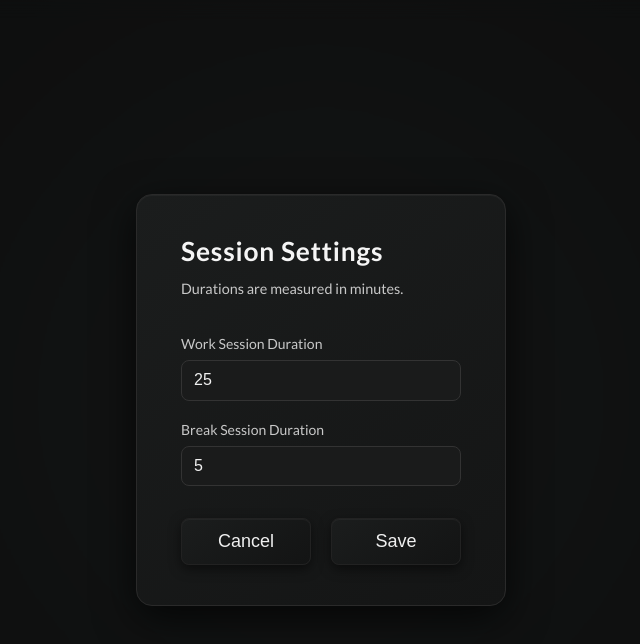
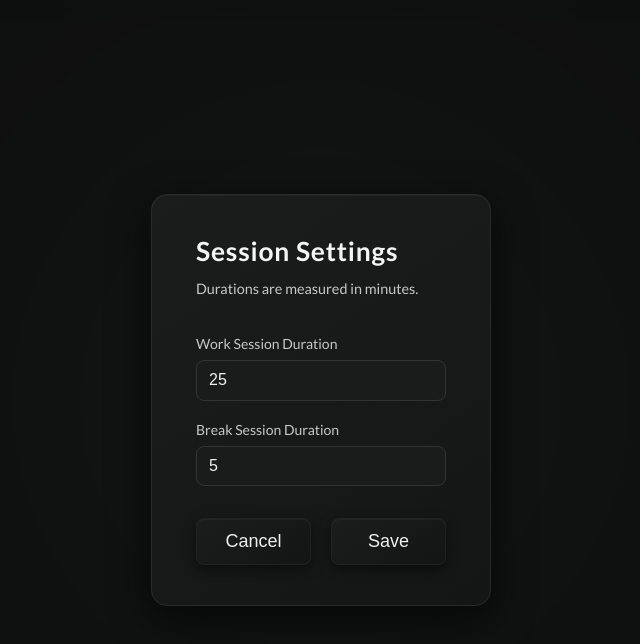
Before and after one commit to madebytheo/Time-25, a plain HTML site: page index.html in a window 1280 px wide. Both pictures are taken after a click on the button 568 px from the left and 494 px from the top of the page. Shown: the whole page, without its empty margins (319-959 px from the left). Drawn offline with nearby package versions, Linux system fonts and the light colour scheme.

Commit message:
update modal width value

```diff
--- a/styles.css
+++ b/styles.css
@@ -172,8 +172,7 @@ main {
   box-shadow: 0 12px 40px rgba(0, 0, 0, 0.7),
     inset 0 1px 1px rgba(255, 255, 255, 0.05);
   color: #f5f5f5;
-  min-width: 280px;
-  max-width: 90vw; /* prevents overexpansion on mobile */
+  width: 250px;
   animation: modalFadeIn 0.3s ease forwards;
 }
 .modal-title {
```
